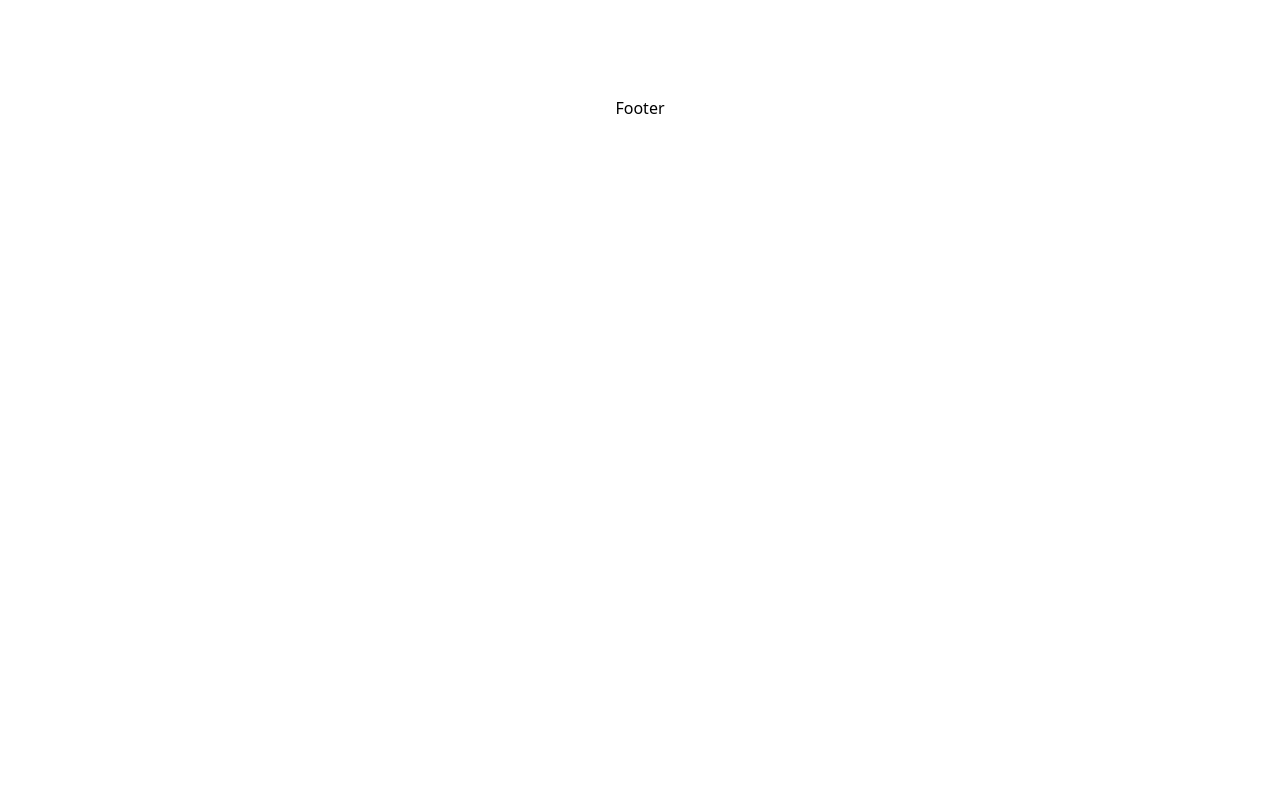
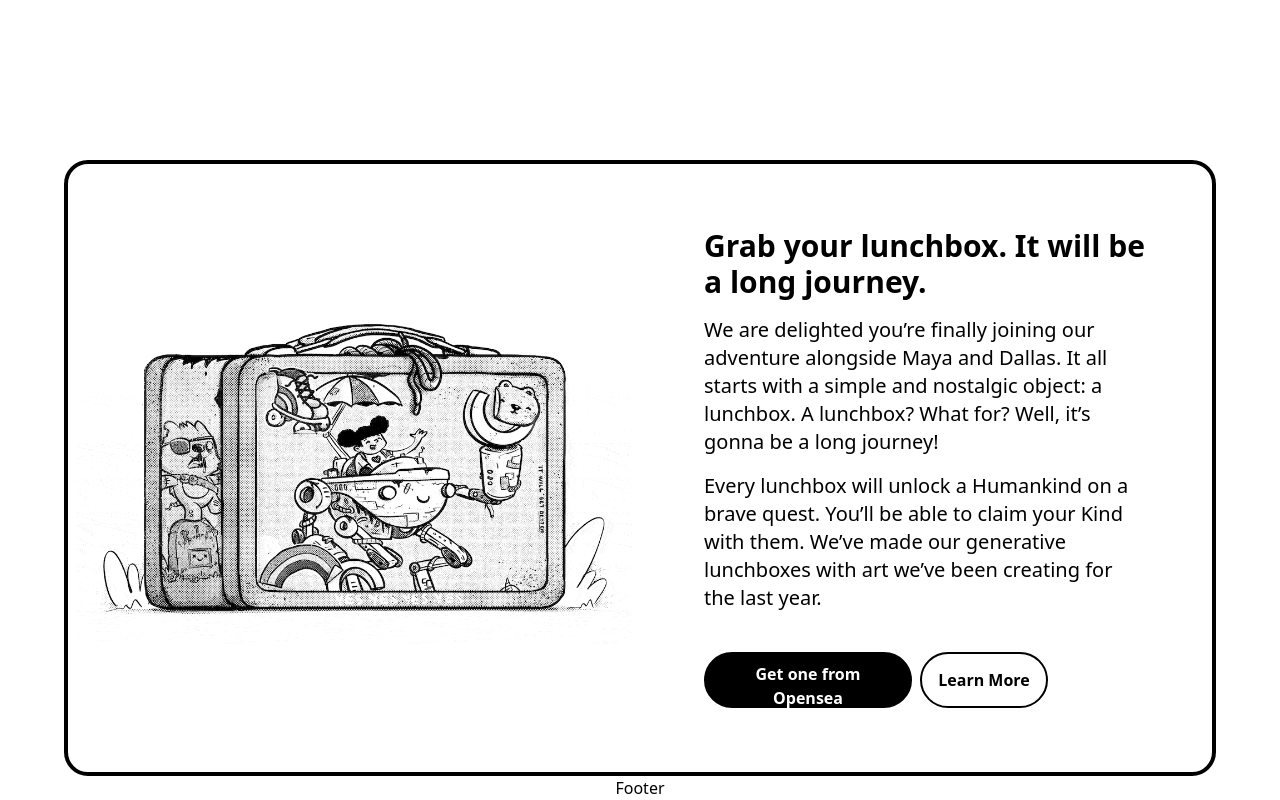
Before and after one commit to harshAswani1109/Humankind, a Next.js app: page / in a window 1280 px wide. Shown: the part 2627-3427 px from the top of the page. Before the commit the page ends 2747 px from the top, so only its background shows below. Built offline with nearby package versions, Linux system fonts and the light colour scheme.

Commit message:
page 4 added

```diff
--- /dev/null
+++ b/components/landingPages/page4.js
@@ -0,0 +1,41 @@
+import Image from "next/image";
+import pg4 from "../../public/assets/Lunchboxes.gif";
+const Page4 = () => {
+  return (
+    <div className="bg-[#f4f5f4]">
+      <div className="px-[5%] bg-white">
+        <div className="flex justify-center items-center flex-row max-sm:flex-col max-sm:ml-[10px] border-4 border-black w-full h-full rounded-3xl">
+          <div className="flex justify-center items-center w-1/2 p-2 max-sm:w-11/12">
+            <Image src={pg4} />
+          </div>
+          <div className="flex justify-center items-center flex-col w-1/2 p-6 lg:p-16 max-sm:w-11/12 ">
+            <h1 className="text-3xl max-md:text-xl font-bold w-full">
+              Grab your lunchbox. It will be a long journey.
+            </h1>
+            <p className="my-4 max-sm:my-4 text-xl max-md:text-sm w-full">
+              We are delighted you’re finally joining our adventure alongside
+              Maya and Dallas. It all starts with a simple and nostalgic object:
+              a lunchbox. A lunchbox? What for? Well, it’s gonna be a long
+              journey!
+            </p>
+            <p className="mb-10 max-sm:mb-4 text-xl max-md:text-sm w-full">
+              Every lunchbox will unlock a Humankind on a brave quest. You’ll be
+              able to claim your Kind with them. We’ve made our generative
+              lunchboxes with art we’ve been creating for the last year.
+            </p>
+
+            <div className="flex justify-start items-center flex-row max-sm:flex-col gap-2 w-full">
+              <button class="bg-black hover:bg-red-500 text-white border-2 border-black font-bold py-2 px-4 rounded-full h-14 w-52 max-sm:w-72">
+                Get one from Opensea
+              </button>
+              <button class=" text-black font-bold border-2 border-black py-2 px-4 rounded-full w-32 h-14">
+                Learn More
+              </button>
+            </div>
+          </div>
+        </div>
+      </div>
+    </div>
+  );
+};
+export default Page4;
--- a/src/pages/index.js
+++ b/src/pages/index.js
@@ -6,6 +6,7 @@ import Navbar from "../../components/navbar/navbar";
 import Page1 from "../../components/landingPages/page1";
 import Page2 from "../../components/landingPages/page2";
 import Page3 from "../../components/landingPages/page3";
+import Page4 from "../../components/landingPages/page4";
 
 export default function Home() {
   return (
@@ -20,6 +21,7 @@ export default function Home() {
             <Page1 />
             <Page2 />
             <Page3 />
+            <Page4 />
           </div>
           <Footer />
         </div>
```
Also changed, not shown: public/assets/Lunchboxes.gif (added).
